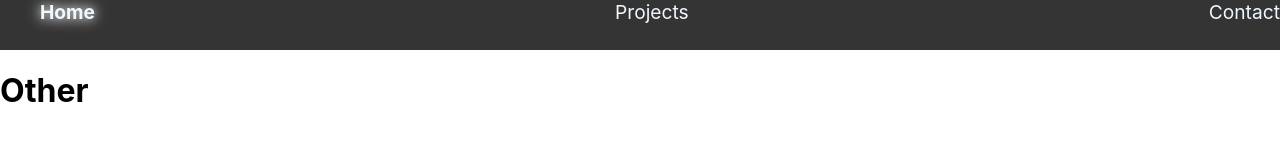
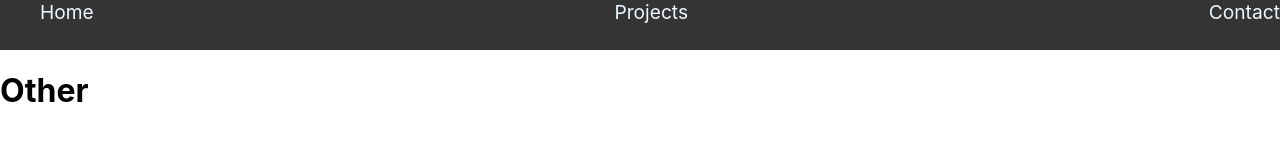
Before and after one commit to Paulhenrisolat/React-Portfolio-PHS, a React (Create React App) app: page /React-Portfolio-PHS/other in a window 1280 px wide. Shown: the top 160 px of the page. Built offline with nearby package versions, Linux system fonts and the light colour scheme.

Commit message:
Small Fix Navbar

```diff
--- a/src/Components/Navbar.js
+++ b/src/Components/Navbar.js
@@ -6,7 +6,7 @@ export default function Navbar(){
     return(
         <div className="navbar">
             <ul>
-                <li><NavLink to={`${basePath}/`} className={({isActive})=>(isActive ? "activeLink" : undefined)}>Home</NavLink></li>
+                <li><NavLink to={`${basePath}/`} end className={({isActive})=>(isActive ? "activeLink" : undefined)}>Home</NavLink></li>
                 <li><NavLink to={`${basePath}/projects`} className={({isActive})=>(isActive ? "activeLink" : undefined)}>Projects</NavLink></li>
                 <li><NavLink to={`${basePath}/contact`} className={({isActive})=>(isActive ? "activeLink" : undefined)}>Contact</NavLink></li>
             </ul>
```
